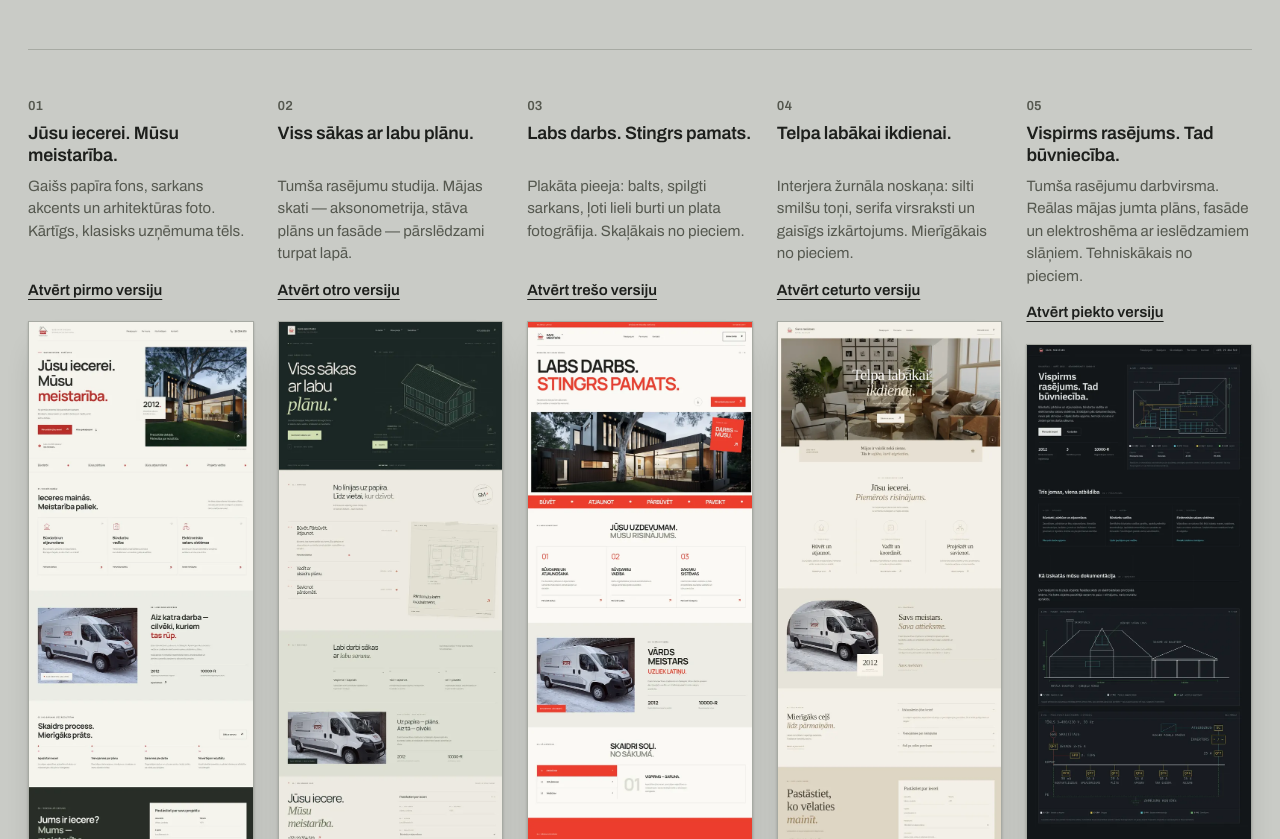
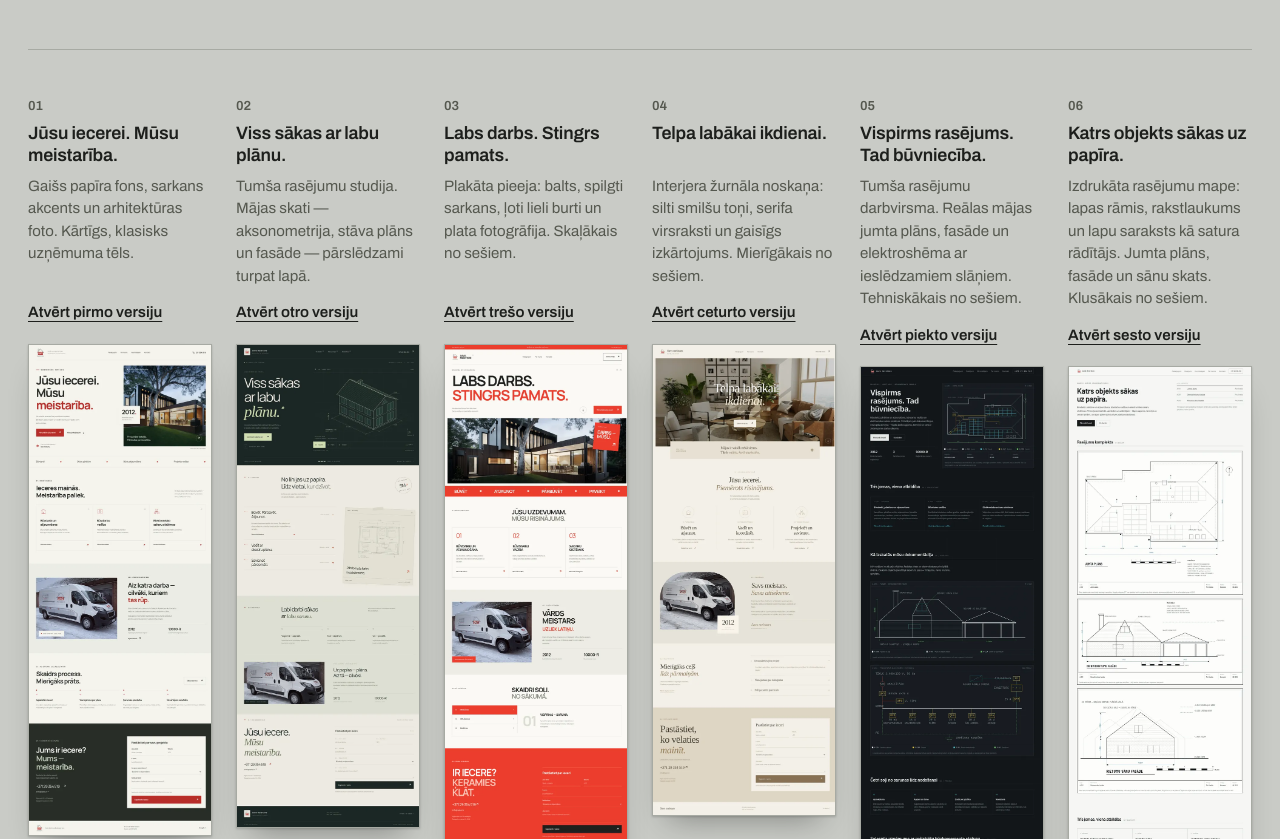
Before and after one commit to lavrinovich86/versijas, a plain HTML site: page index.html in a window 1280 px wide. Shown: the part 421-1260 px from the top of the page. Drawn offline with Linux system fonts and the light colour scheme.

Commit message:
Pievieno sesto versiju: rasējumu komplekts
Sešas kolonnas platajā skatā; lapa paplašināta līdz 1520 px, lai kolonna
paliktu 233 px un paraksti nesaspiestos. Šaurāk 3 un 2 kolonnas.

Co-Authored-By: Claude Opus 5 <noreply@anthropic.com>
Claude-Session: https://claude.ai/code/session_01GfD4Ama3XoECesJfTBw5Z4

```diff
--- a/index.html
+++ b/index.html
@@ -4,8 +4,8 @@
 <meta charset="utf-8">
 <meta name="viewport" content="width=device-width, initial-scale=1">
 <meta name="robots" content="noindex, nofollow">
-<title>Savs meistars — pieci mājaslapas priekšlikumi</title>
-<meta name="description" content="Pieci pabeigti mājaslapas dizaina varianti SIA “Savs meistars”. Katru var atvērt pilnā izmērā.">
+<title>Savs meistars — seši mājaslapas priekšlikumi</title>
+<meta name="description" content="Seši pabeigti mājaslapas dizaina varianti SIA “Savs meistars”. Katru var atvērt pilnā izmērā.">
 <link rel="icon" href="assets/favicon.svg" type="image/svg+xml">
 <link rel="preload" href="assets/archivo-latin.woff2" as="font" type="font/woff2" crossorigin>
 <link rel="preload" href="assets/archivo-latin-ext.woff2" as="font" type="font/woff2" crossorigin>
@@ -52,7 +52,7 @@
   }
 
   .page {
-    max-width: 1320px;
+    max-width: 1520px;
     margin: 0 auto;
     padding: 64px 28px 96px;
   }
@@ -104,7 +104,7 @@
 
   .wall {
     display: grid;
-    grid-template-columns: repeat(5, 1fr);
+    grid-template-columns: repeat(6, 1fr);
     align-items: start;
     gap: 44px 24px;
     margin: 0;
@@ -175,18 +175,19 @@
   footer p { margin: 0 0 10px; }
   footer p:last-child { margin-bottom: 0; }
 
-  /* Piecās kolonnās apraksti ir četras rindas; vienāds augstums tur visas
-     lapas vienā sākuma līnijā. Šaurāk rindas sakrīt pašas. */
-  @media (min-width: 1081px) {
+  /* Sešās kolonnās virsraksti ir līdz trim rindām un apraksti līdz piecām;
+     vienāds augstums tur visas lapas vienā sākuma līnijā. Šaurāk rindas
+     sakrīt pašas. */
+  @media (min-width: 1241px) {
     h2 { min-height: 2.48em; }
-    .desc { min-height: 6em; }
+    .desc { min-height: 7.5em; }
   }
 
-  @media (max-width: 1080px) {
+  @media (max-width: 1240px) {
     .wall { grid-template-columns: repeat(3, 1fr); gap: 48px 28px; }
   }
 
-  @media (max-width: 820px) {
+  @media (max-width: 860px) {
     .wall { grid-template-columns: repeat(2, 1fr); gap: 48px 28px; }
   }
 
@@ -202,7 +203,7 @@
 
   <header>
     <p class="client">Savs meistars, Salaspils</p>
-    <h1>Pieci mājaslapas priekšlikumi</h1>
+    <h1>Seši mājaslapas priekšlikumi</h1>
     <p class="intro">Katrs variants ir pabeigta lapa ar jūsu īstajiem kontaktiem un pakalpojumiem, nevis skice. Zemāk redzama katra lapa vesela, no augšas līdz apakšai. Atveriet to, kas uzrunā, un pasakiet, kurā virzienā strādājam tālāk.</p>
     <p class="intro intro-note">Tekstus, fotogrāfijas un krāsu toni var mainīt jebkurā no tiem, tāpēc izvēlieties pēc noskaņas un uzbūves, ne pēc atsevišķiem vārdiem.</p>
   </header>
@@ -238,7 +239,7 @@
     <li>
       <span class="num">03</span>
       <h2>Labs darbs. Stingrs pamats.</h2>
-      <p class="desc">Plakāta pieeja: balts, spilgti sarkans, ļoti lieli burti un plata fotogrāfija. Skaļākais no pieciem.</p>
+      <p class="desc">Plakāta pieeja: balts, spilgti sarkans, ļoti lieli burti un plata fotogrāfija. Skaļākais no sešiem.</p>
       <a class="open" href="https://lavrinovich86.github.io/savs-meistars-v3/" target="_blank" rel="noopener">Atvērt trešo versiju</a>
 
       <a class="proof" href="https://lavrinovich86.github.io/savs-meistars-v3/" target="_blank" rel="noopener">
@@ -250,7 +251,7 @@
     <li>
       <span class="num">04</span>
       <h2>Telpa labākai ikdienai.</h2>
-      <p class="desc">Interjera žurnāla noskaņa: silti smilšu toņi, serifa virsraksti un gaisīgs izkārtojums. Mierīgākais no pieciem.</p>
+      <p class="desc">Interjera žurnāla noskaņa: silti smilšu toņi, serifa virsraksti un gaisīgs izkārtojums. Mierīgākais no sešiem.</p>
       <a class="open" href="https://lavrinovich86.github.io/savs-meistars-v4/" target="_blank" rel="noopener">Atvērt ceturto versiju</a>
 
       <a class="proof" href="https://lavrinovich86.github.io/savs-meistars-v4/" target="_blank" rel="noopener">
@@ -262,7 +263,7 @@
     <li>
       <span class="num">05</span>
       <h2>Vispirms rasējums. Tad būvniecība.</h2>
-      <p class="desc">Tumša rasējumu darbvirsma. Reālas mājas jumta plāns, fasāde un elektroshēma ar ieslēdzamiem slāņiem. Tehniskākais no pieciem.</p>
+      <p class="desc">Tumša rasējumu darbvirsma. Reālas mājas jumta plāns, fasāde un elektroshēma ar ieslēdzamiem slāņiem. Tehniskākais no sešiem.</p>
       <a class="open" href="https://lavrinovich86.github.io/savs-meistars-v5/" target="_blank" rel="noopener">Atvērt piekto versiju</a>
 
       <a class="proof" href="https://lavrinovich86.github.io/savs-meistars-v5/" target="_blank" rel="noopener">
@@ -271,12 +272,24 @@
       </a>
     </li>
 
+    <li>
+      <span class="num">06</span>
+      <h2>Katrs objekts sākas uz papīra.</h2>
+      <p class="desc">Izdrukāta rasējumu mape: lapas rāmis, rakstlaukums un lapu saraksts kā satura rādītājs. Jumta plāns, fasāde un sānu skats. Klusākais no sešiem.</p>
+      <a class="open" href="https://lavrinovich86.github.io/savs-meistars-v6/" target="_blank" rel="noopener">Atvērt sesto versiju</a>
+
+      <a class="proof" href="https://lavrinovich86.github.io/savs-meistars-v6/" target="_blank" rel="noopener">
+        <img src="assets/v6.webp" width="600" height="2627" loading="lazy"
+             alt="Sestā versija: gaišs rasējumu komplekts ar jumta plānu un fasādēm uz papīra.">
+      </a>
+    </li>
+
   </ul>
 
   <hr class="rule">
 
   <footer>
-    <p>Visas piecas lapas darbojas arī telefonā. Kontaktforma tajās sagatavo vēstuli jūsu e-pasta programmā; tā neko nesūta un datus neglabā.</p>
+    <p>Visas sešas lapas darbojas arī telefonā. Kontaktforma tajās sagatavo vēstuli jūsu e-pasta programmā; tā neko nesūta un datus neglabā.</p>
     <p>Lapas nav pieteiktas Google meklētājam, bet saite darbojas ikvienam, kam to nosūtāt.</p>
   </footer>
 
```
Also changed, not shown: assets/v6.webp (added), 1 other file.
